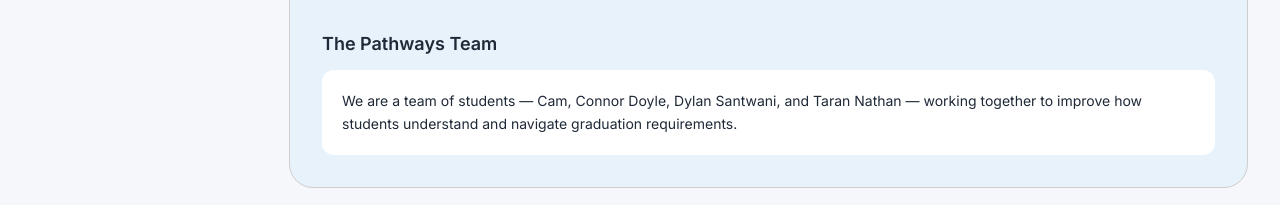
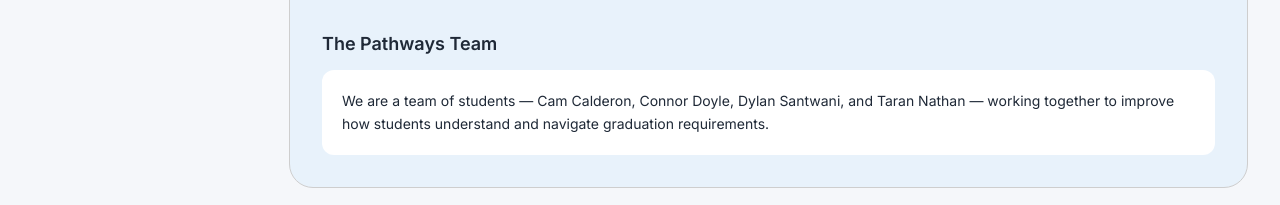
Before and after one commit to NCHS-Software-Engineering/NCHS-pathways-app, a Next.js app in the folder pathways-app/: page /about in a window 1280 px wide. Shown: the part 815-1020 px from the top of the page. Built offline with nearby package versions, Linux system fonts and the light colour scheme; no server answers.

Commit message:
Cam Calderon

```diff
--- a/pathways-app/app/about/page.tsx
+++ b/pathways-app/app/about/page.tsx
@@ -70,7 +70,7 @@ export default function AboutPage() {
               </h3>
 
               <div className="bg-(--bg-card) rounded-xl p-5 text-sm leading-relaxed ">
-                We are a team of students — Cam, Connor Doyle, Dylan Santwani, and Taran Nathan —
+                We are a team of students — Cam Calderon, Connor Doyle, Dylan Santwani, and Taran Nathan —
                 working together to improve how students understand and navigate
                 graduation requirements.
               </div>
```
